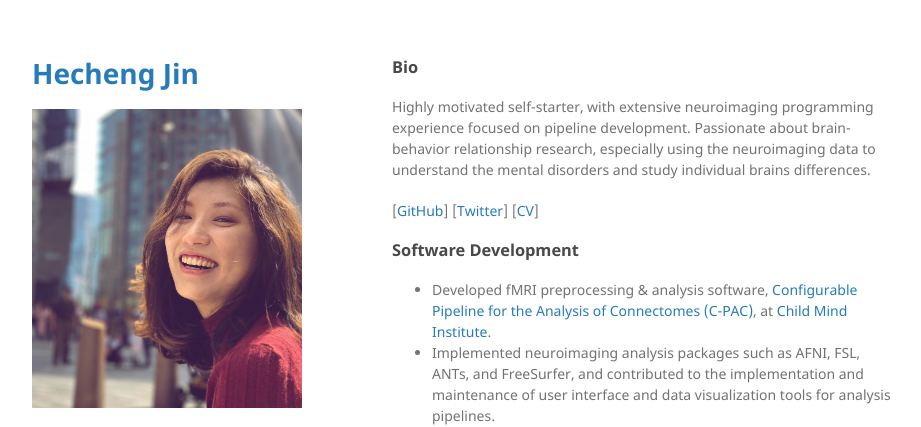
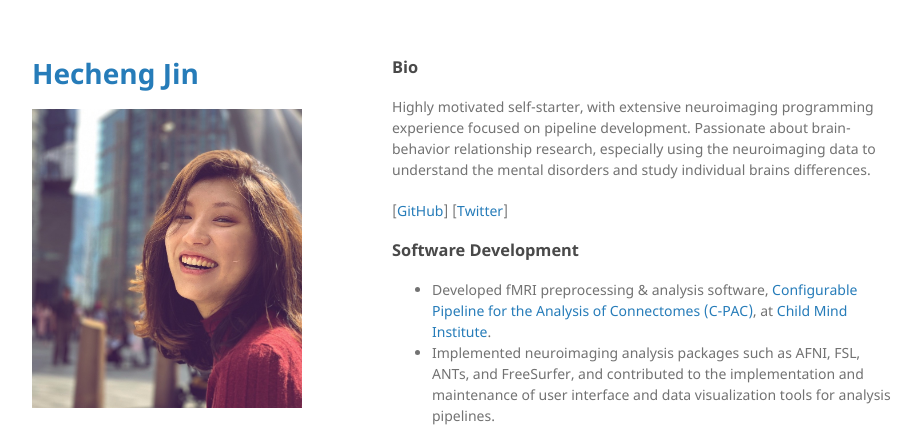
Before and after one commit to HechengJin0/hechengjin0.github.io, a Jekyll site: the page built from index.md, in a window 1280 px wide and 900 px high. Shown: the top 427 px of the window, without its empty margins (178-1099 px from the left). Built offline with Jekyll 4.4.1, drawn with Linux system fonts in a browser that asks for light colours; the repository's description, which GitHub fills in, is left out; our own code applies the rules of GitHub Pages for plain Markdown files.

```diff
--- a/index.md
+++ b/index.md
@@ -8,7 +8,7 @@ Passionate about brain-behavior relationship research, especially using the neur
 
 [[GitHub](https://github.com/HechengJin0)]
 [[Twitter](https://twitter.com/Hecheng_Jin)]
-[[CV](/assets/cv/HechengJin_CV_2021Fall.pdf)]
+
 
 
 
```
